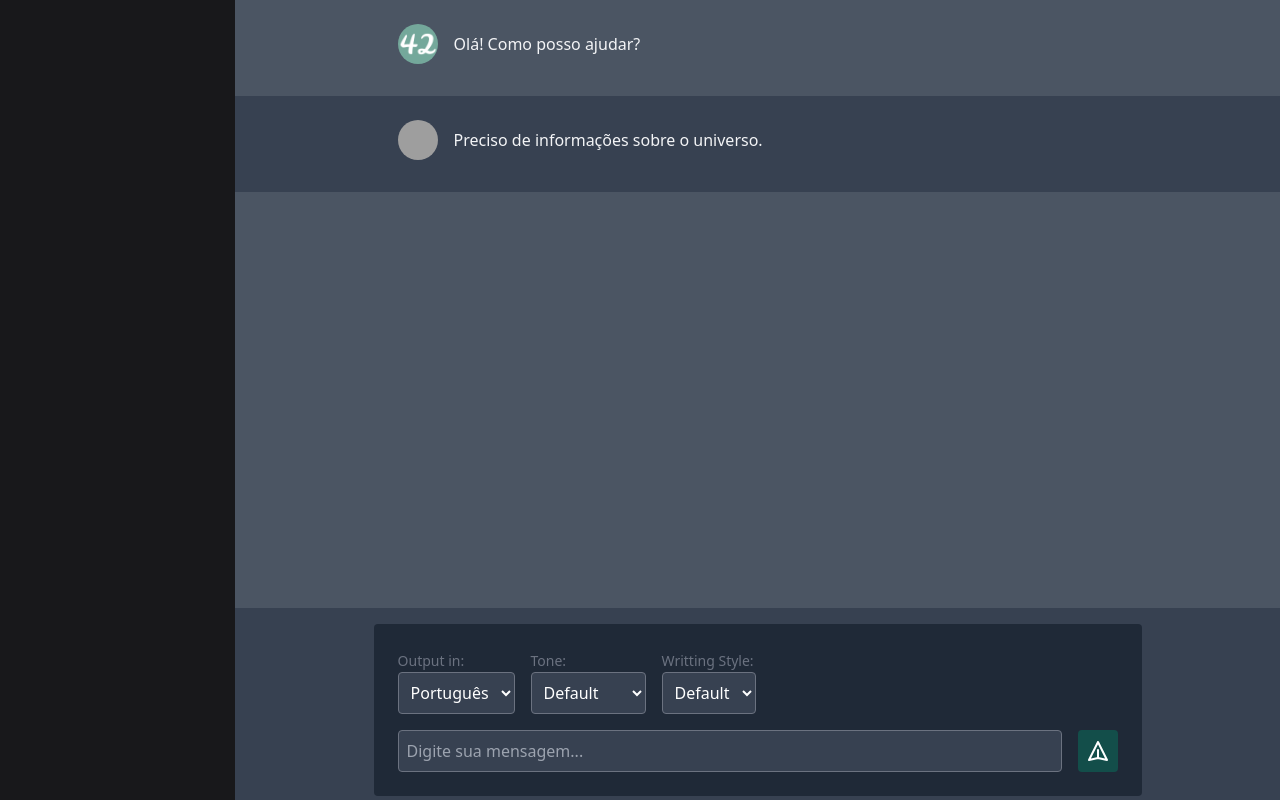
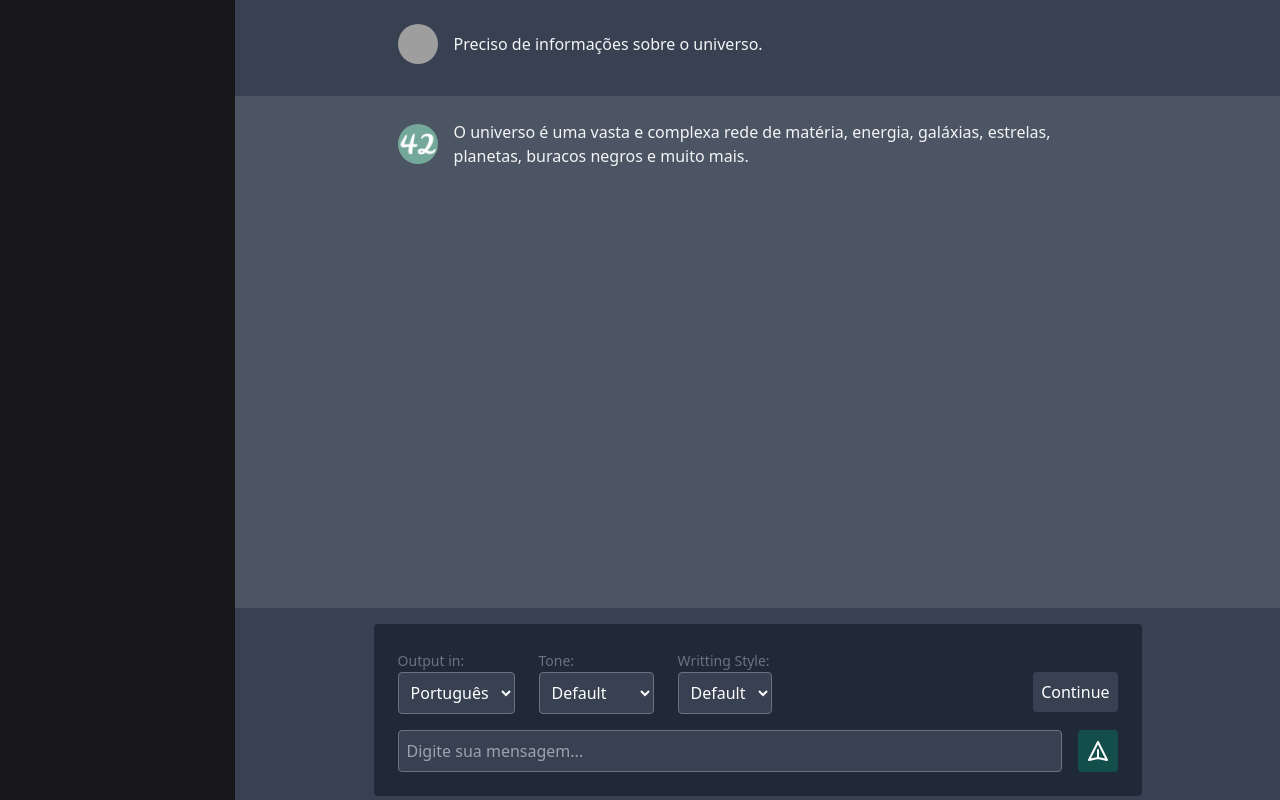
Before and after one commit to eufelipe/chat-gpt-42-nextjs, a Next.js app: page / in a window 1280 px wide. Built offline with nearby package versions, Linux system fonts and the light colour scheme; grey boxes are pictures that could not be loaded.

Commit message:
chore: modify the structure of components

```diff
--- a/src/app/components/ChatOptions.tsx
+++ /dev/null
@@ -1,49 +0,0 @@
-export default function ChatOptions() {
-  return (
-    <div className="flex items-center space-x-4">
-      <div className="flex-col">
-        <label htmlFor="output" className="font-light text-sm text-gray-500 ">
-          Output in:
-        </label>
-        <br />
-        <select
-          id="output"
-          className="border border-gray-500 text-white bg-gray-700 rounded p-2 focus:outline-none focus:border-blue-300"
-        >
-          <option>Português</option>
-          <option>Inglês</option>
-        </select>
-      </div>
-      <div className="flex-col">
-        <label htmlFor="tone" className="font-light text-sm text-gray-500">
-          Tone:
-        </label>
-        <br />
-        <select
-          id="tone"
-          className="border border-gray-500 text-white bg-gray-700 rounded p-2 focus:outline-none focus:border-blue-300"
-        >
-          <option>Default</option>
-          <option>Emotional</option>
-        </select>
-      </div>
-
-      <div className="flex-col">
-        <label
-          htmlFor="writingStyle"
-          className="font-light text-sm text-gray-500"
-        >
-          Writting Style:
-        </label>
-        <br />
-        <select
-          id="writingStyle"
-          className="border border-gray-500 text-white bg-gray-700 rounded p-2 focus:outline-none focus:border-blue-300"
-        >
-          <option>Default</option>
-          <option>Poético</option>
-        </select>
-      </div>
-    </div>
-  );
-}
--- a/src/app/components/Messages.tsx
+++ /dev/null
@@ -1,41 +0,0 @@
-import Image from "next/image";
-
-export default function Messages() {
-  return (
-    <div className="overflow-y-auto h-80 mb-6">
-      <div className="pb-2">
-        <div className="p-6 max-w-3xl mx-auto">
-          <div className="flex items-center space-x-4">
-            <Image
-              src="/icon.png"
-              alt="Picture of the author"
-              className="w-10 h-10 rounded-full"
-              width={32}
-              height={32}
-            />
-
-            <div className="text-gray-100">Olá! Como posso ajudar?</div>
-          </div>
-        </div>
-      </div>
-
-      <div className="bg-gray-700 pb-2">
-        <div className="p-6 max-w-3xl mx-auto bg-gray-700">
-          <div className="flex items-center space-x-4">
-            <Image
-              src="https://github.com/eufelipe.png"
-              alt="Picture of the author"
-              className="w-10 h-10 rounded-full"
-              width={32}
-              height={32}
-            />
-
-            <div className="text-gray-100">
-              Preciso de informações sobre o universo.
-            </div>
-          </div>
-        </div>
-      </div>
-    </div>
-  );
-}
--- a/src/app/page.tsx
+++ b/src/app/page.tsx
@@ -1,4 +1,20 @@
-import { ChatForm, Messages, Sidebar } from "./components";
+import { ChatForm, Messages, Sidebar } from "@/components";
+import { IMessage } from "@/models";
+
+const DATA: IMessage[] = [
+  {
+    id: "1",
+    text: "Preciso de informações sobre o universo.",
+    isUser: true,
+    createdAt: new Date(),
+  },
+  {
+    id: "2",
+    text: "O universo é uma vasta e complexa rede de matéria, energia, galáxias, estrelas, planetas, buracos negros e muito mais.",
+    isUser: false,
+    createdAt: new Date(),
+  },
+];
 
 export default function Home() {
   return (
@@ -6,7 +22,7 @@ export default function Home() {
       <Sidebar />
       <div className="flex flex-col w-full">
         <div className="flex-1 overflow-y-auto">
-          <Messages />
+          <Messages data={DATA} />
         </div>
 
         <div className="bg-gray-700 h-48">
--- /dev/null
+++ b/src/components/ChatOptions.tsx
@@ -0,0 +1,56 @@
+export default function ChatOptions() {
+  return (
+    <div className="flex justify-between">
+      <div className="flex items-center space-x-6">
+        <div className="flex-col ">
+          <label htmlFor="output" className="font-light text-sm text-gray-500 ">
+            Output in:
+          </label>
+          <br />
+          <select
+            id="output"
+            className="w-max-40 border border-gray-500 text-white bg-gray-700 rounded p-2 focus:outline-none focus:border-blue-300"
+          >
+            <option>Português</option>
+            <option>Inglês</option>
+          </select>
+        </div>
+        <div className="flex-col">
+          <label htmlFor="tone" className="font-light text-sm text-gray-500">
+            Tone:
+          </label>
+          <br />
+          <select
+            id="tone"
+            className="w-max-40 border border-gray-500 text-white bg-gray-700 rounded p-2 focus:outline-none focus:border-blue-300"
+          >
+            <option>Default</option>
+            <option>Emotional</option>
+          </select>
+        </div>
+
+        <div className="flex-col">
+          <label
+            htmlFor="writingStyle"
+            className="font-light text-sm text-gray-500"
+          >
+            Writting Style:
+          </label>
+          <br />
+          <select
+            id="writingStyle"
+            className="w-max-40 border border-gray-500 text-white bg-gray-700 rounded p-2 focus:outline-none focus:border-blue-300"
+          >
+            <option>Default</option>
+            <option>Poético</option>
+          </select>
+        </div>
+      </div>
+      <div className="flex-col ml-4">
+        <button className="w-max-32 mt-6 text-white bg-gray-700 rounded p-2 focus:outline-none focus:border-blue-300">
+          Continue
+        </button>
+      </div>
+    </div>
+  );
+}
```
Also changed, not shown: src/components/ChatForm.tsx (renamed from src/app/components/ChatForm.tsx), src/components/Footer.tsx (renamed from src/app/components/Footer.tsx), src/components/Sidebar.tsx (renamed from src/app/components/Sidebar.tsx), src/components/index.ts (renamed from src/app/components/index.ts).
